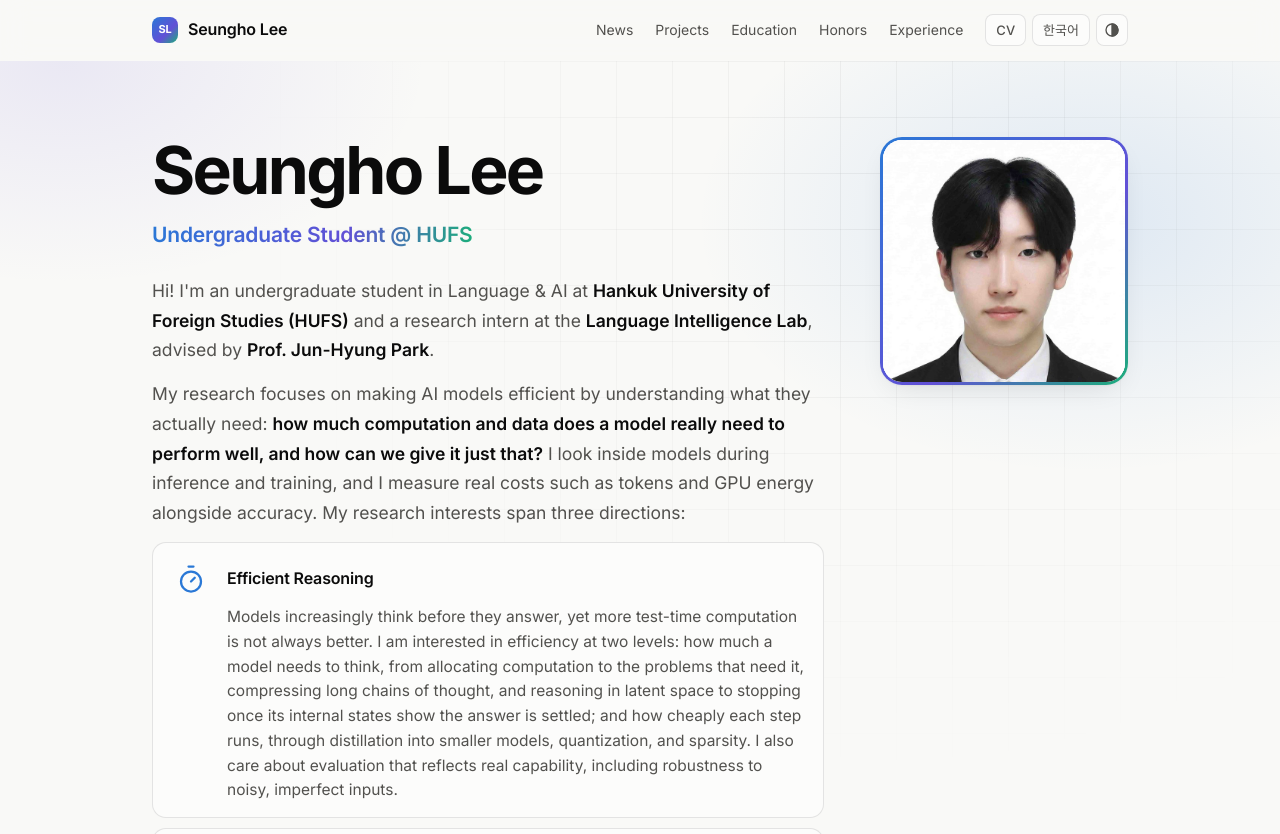
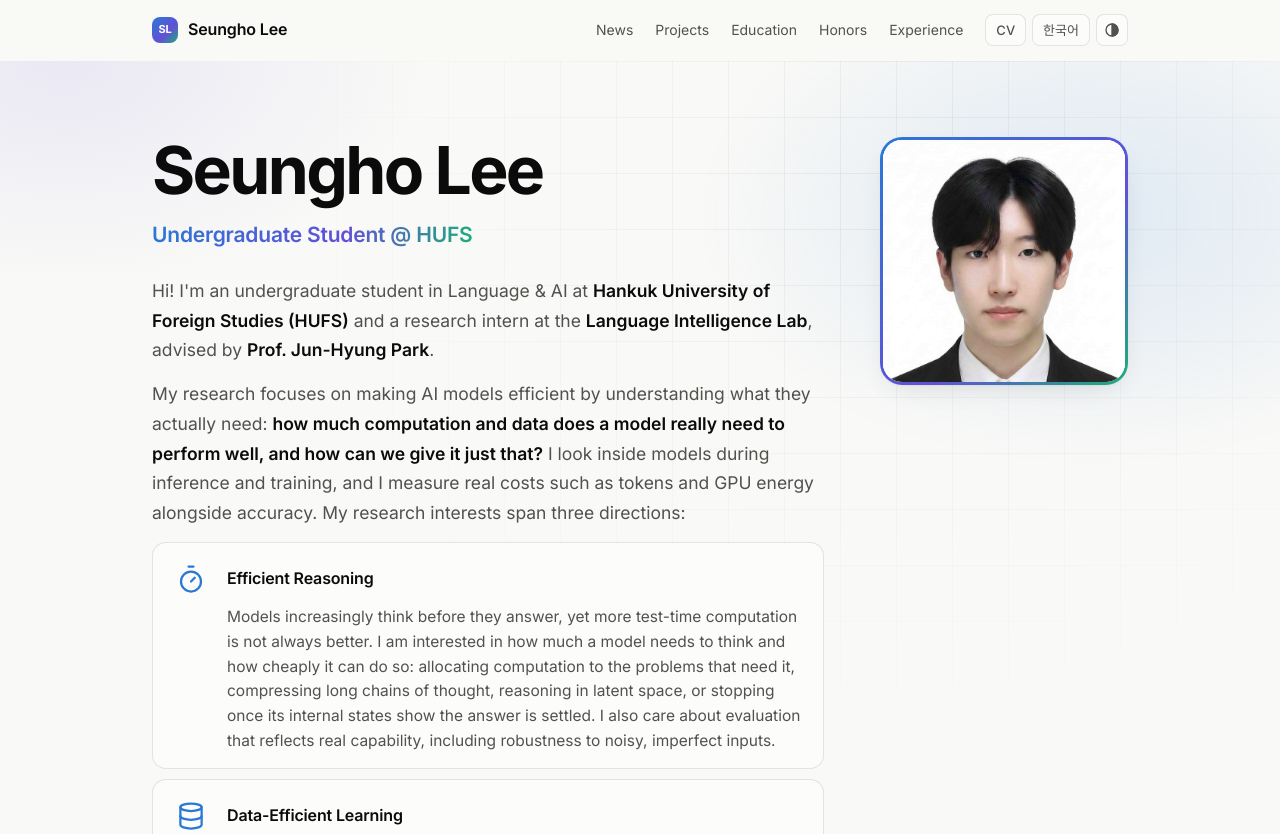
Before and after one commit to seunghho/seunghho.github.io, a plain HTML site: page index.html in a window 1280 px wide. Shown: the top 834 px of the page. Drawn offline with Linux system fonts and the light colour scheme.

Commit message:
Update research interests

```diff
--- a/index.html
+++ b/index.html
@@ -403,7 +403,7 @@ footer button:hover{color:var(--ink)}
         <p><span class="en">Hi! I'm an undergraduate student in Language &amp; AI at <b>Hankuk University of Foreign Studies (HUFS)</b> and a research intern at the <b>Language Intelligence Lab</b>, advised by <b>Prof. Jun-Hyung Park</b>.</span><span class="ko">안녕하세요! 저는 <b>한국외국어대학교</b> Language &amp; AI 융합학부에 재학 중이며, <b>박준형 교수님</b>이 지도하시는 <b>Language Intelligence Lab</b>에서 학부 연구 인턴으로 연구하고 있습니다.</span></p>
         <p><span class="en">My research focuses on making AI models efficient by understanding what they actually need: <b>how much computation and data does a model really need to perform well, and how can we give it just that?</b> I look inside models during inference and training, and I measure real costs such as tokens and GPU energy alongside accuracy. My research interests span three directions:</span><span class="ko">제 연구는 모델에게 실제로 무엇이 필요한지 이해해 AI를 효율적으로 만드는 데 초점을 둡니다. <b>모델이 잘 작동하려면 계산과 데이터가 실제로 얼마나 필요하고, 어떻게 딱 그만큼만 줄 수 있을까?</b> 이를 위해 추론과 학습 중 모델 내부를 들여다보고, 정확도와 함께 토큰·GPU 에너지 같은 실제 비용을 측정합니다. 관심 분야는 다음 세 방향입니다.</span></p>
         <ul class="focus">
-          <li><span class="ic-tile" aria-hidden="true"><svg class="ic"><use href="#ic-reasoning"/></svg></span><b><span class="en">Efficient Reasoning</span><span class="ko">효율적 추론</span></b><span class="desc"><span class="en">Models increasingly think before they answer, yet more test-time computation is not always better. I am interested in efficiency at two levels: how much a model needs to think, from allocating computation to the problems that need it, compressing long chains of thought, and reasoning in latent space to stopping once its internal states show the answer is settled; and how cheaply each step runs, through distillation into smaller models, quantization, and sparsity. I also care about evaluation that reflects real capability, including robustness to noisy, imperfect inputs.</span><span class="ko">모델은 점점 더 ‘생각한 뒤’ 답하지만, 테스트 시점의 계산이 많다고 늘 좋은 것은 아닙니다. 저는 효율을 두 수준에서 봅니다. 하나는 모델이 얼마나 생각해야 하는지로, 문제에 맞춘 계산 배분, 긴 chain-of-thought의 압축, latent space에서의 추론, 그리고 내부 상태로 답이 정해졌음을 알아채고 멈추는 방법까지 포함합니다. 다른 하나는 한 번의 계산을 얼마나 가볍게 할 수 있는지로, 작은 모델로의 distillation, quantization, sparsity 같은 방법입니다. 또한 noisy하고 불완전한 입력에 대한 robustness를 포함해, 모델의 실제 능력을 반영하는 평가에도 관심이 있습니다.</span></span></li>
+          <li><span class="ic-tile" aria-hidden="true"><svg class="ic"><use href="#ic-reasoning"/></svg></span><b><span class="en">Efficient Reasoning</span><span class="ko">효율적 추론</span></b><span class="desc"><span class="en">Models increasingly think before they answer, yet more test-time computation is not always better. I am interested in how much a model needs to think and how cheaply it can do so: allocating computation to the problems that need it, compressing long chains of thought, reasoning in latent space, or stopping once its internal states show the answer is settled. I also care about evaluation that reflects real capability, including robustness to noisy, imperfect inputs.</span><span class="ko">모델은 점점 더 ‘생각한 뒤’ 답하지만, 테스트 시점의 계산이 많다고 늘 좋은 것은 아닙니다. 저는 모델이 얼마나 생각해야 하는지, 그리고 그 계산을 얼마나 가볍게 할 수 있는지에 관심이 있습니다. 문제에 맞춘 계산 배분, 긴 chain-of-thought의 압축, latent space에서의 추론, 내부 상태로 답이 정해졌음을 알아채고 멈추는 방법 등이 그 예입니다. 또한 noisy하고 불완전한 입력에 대한 robustness를 포함해, 모델의 실제 능력을 반영하는 평가에도 관심이 있습니다.</span></span></li>
           <li><span class="ic-tile" aria-hidden="true"><svg class="ic"><use href="#ic-data"/></svg></span><b><span class="en">Data-Efficient Learning</span><span class="ko">데이터 효율적 학습</span></b><span class="desc"><span class="en">The value of data depends on the model and the stage of training. I am interested in data-centric learning: selecting and curating data with training dynamics, condensing large datasets through distillation, and synthesizing data where it is scarce, while accounting for the relations and structure among data and for under-resourced languages such as Korean.</span><span class="ko">데이터의 가치는 모델과 학습 단계에 따라 달라집니다. 저는 data-centric 학습에 관심이 있습니다. 학습 동역학으로 데이터를 선택하고 정제하며, 큰 데이터셋을 distillation으로 압축하고, 부족한 곳에는 데이터를 합성하는 일입니다. 이때 데이터 사이의 관계와 구조, 그리고 한국어처럼 데이터가 부족한 언어까지 함께 고려하고 싶습니다.</span></span></li>
           <li><span class="ic-tile" aria-hidden="true"><svg class="ic"><use href="#ic-embodied"/></svg></span><b><span class="en">Reasoning for Embodied Agents</span><span class="ko">Embodied Agent를 위한 추론</span></b><span class="desc"><span class="en">I want to connect language reasoning to perception and action. I am interested in vision-language-action models and hierarchical agents that ground language in 3D scenes and objects, plan at the right level of abstraction, and act quickly and reliably in the real world, from drones to robot manipulation.</span><span class="ko">언어로 하는 추론을 인식과 행동으로 잇고 싶습니다. 언어를 3D 장면과 물체에 grounding하고, 알맞은 추상화 수준에서 계획하며, 실제 세계에서 빠르고 믿을 수 있게 행동하는 vision-language-action 모델과 계층적 에이전트에 관심이 있습니다. 드론부터 로봇 조작까지가 그 무대입니다.</span></span></li>
         </ul>
```
